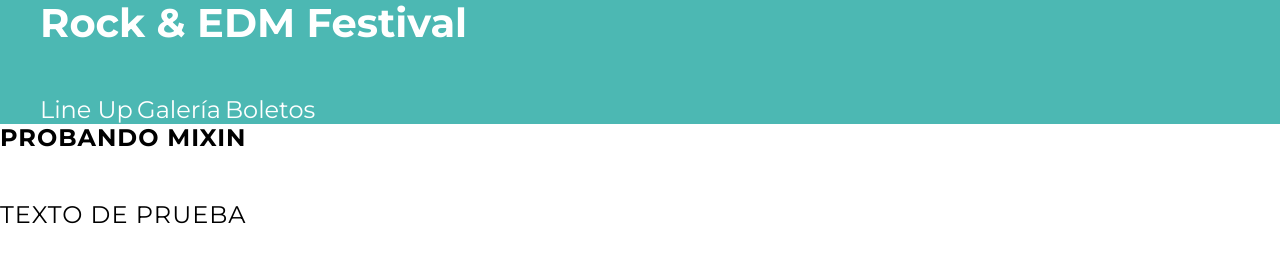
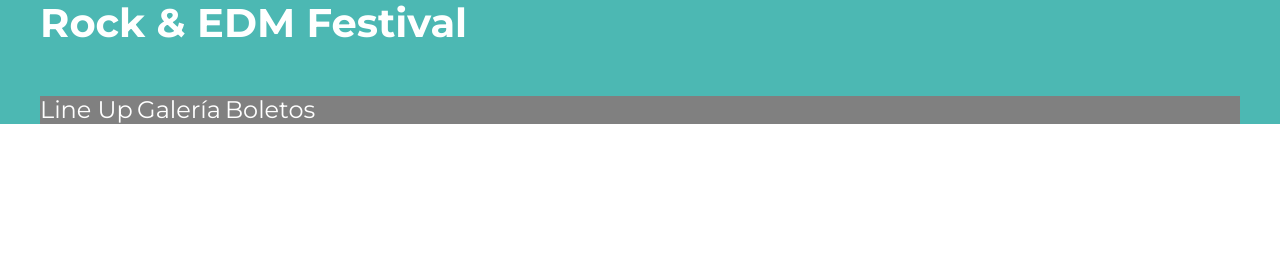
Before and after one commit to VictorIzquier2/rock-EDMFestival, a website: page index.html in a window 1280 px wide. Drawn offline with Linux system fonts and the light colour scheme.

Commit message:
media queries en scss

```diff
--- a/index.html
+++ b/index.html
@@ -22,8 +22,7 @@
       </nav>
     </div>
   </header>
-  <h1 class="prueba">Probando Mixin</h1>
-  <p class="texto">texto de prueba</p>
+
   <script src="js/scripts.js"></script>
 </body>
 </html>
--- a/src/scss/base/_mixins.scss
+++ b/src/scss/base/_mixins.scss
@@ -1,8 +1,25 @@
+@use 'variables' as v;
 
+@mixin telefono {
+  @media (min-width: v.$telefono){
+    @content;
+  }
+}
 
-@mixin heading{
-  text-transform: uppercase;
-  font-size: 2.4rem;
-  color: black;
-  letter-spacing: 1px;
+@mixin tablet {
+  @media (min-width: v.$tablet){
+    @content;
+  }
 }
+
+@mixin desktop {
+  @media (min-width: v.$desktop){
+    @content;
+  }
+}
+
+@mixin desktopXL {
+  @media (min-width: v.$desktopXL){
+    @content;
+  }
+}
--- a/src/scss/base/_variables.scss
+++ b/src/scss/base/_variables.scss
@@ -10,3 +10,9 @@ $amarillo: #FEF46D;
 $morado: #752F97;
 $negro: #000;
 $blanco: #FFF;
+
+// Tamaño de Media Queries
+$telefono: 480px;
+$tablet: 768px;
+$desktop: 992px;
+$desktopXL: 1280px;
--- a/src/scss/layout/_header.scss
+++ b/src/scss/layout/_header.scss
@@ -8,6 +8,18 @@
   }
 }
 .navegacion-principal{
+  @include m.telefono{
+    background-color: blue;
+  }
+  @include m.tablet{
+    background-color: cornflowerblue;
+  }
+  @include m.desktop{
+    background-color: darkgreen;
+  }
+  @include m.desktopXL{
+    background-color: gray;
+  }
   a{
     color: v.$blanco;
     font-size: 2.4rem;
@@ -16,9 +28,3 @@
     }
   }
 }
-.prueba{
-  @include m.heading;
-}
-.texto{
-  @include m.heading;
-}
```
Also changed, not shown: build/css/app.css, build/css/layout/index.css.
